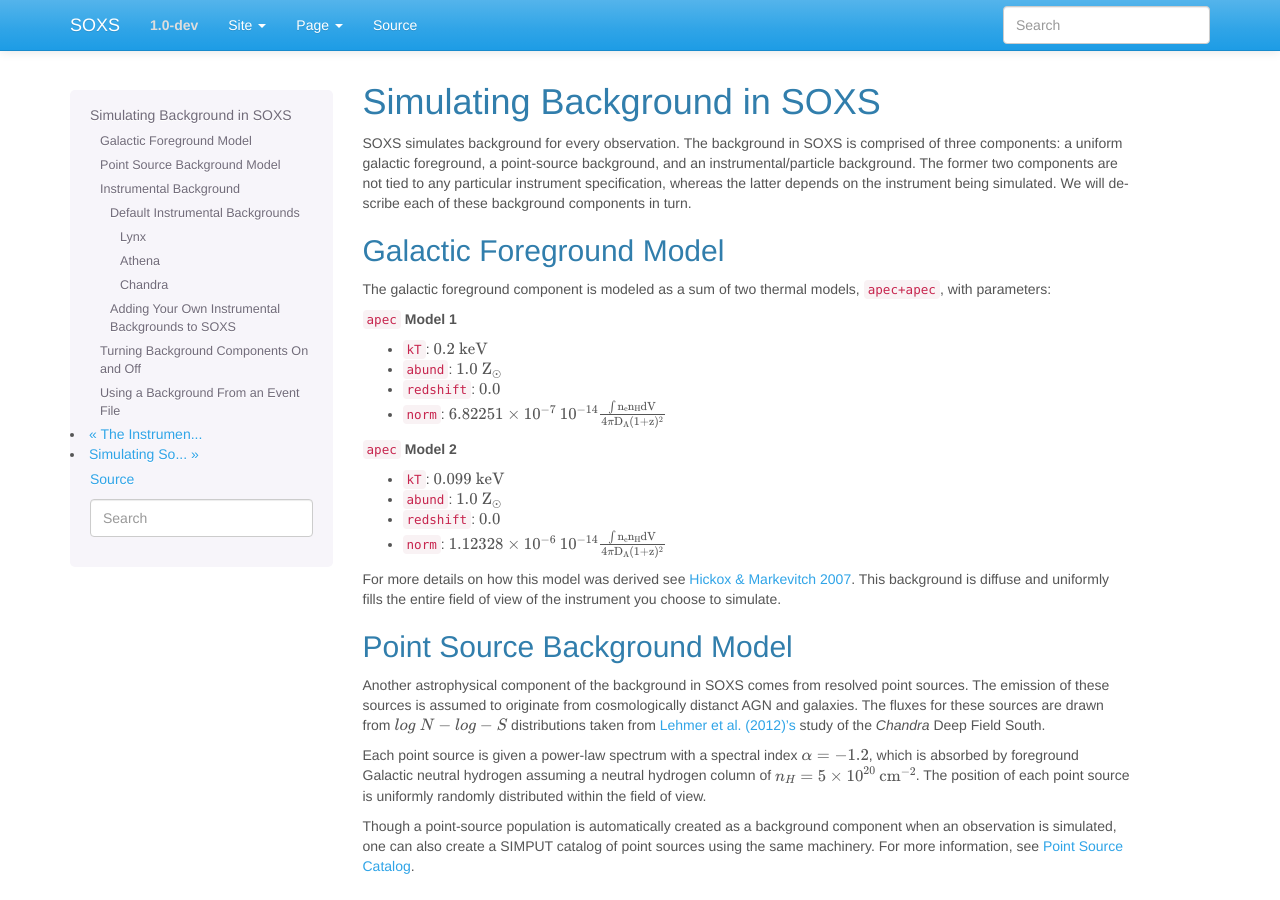
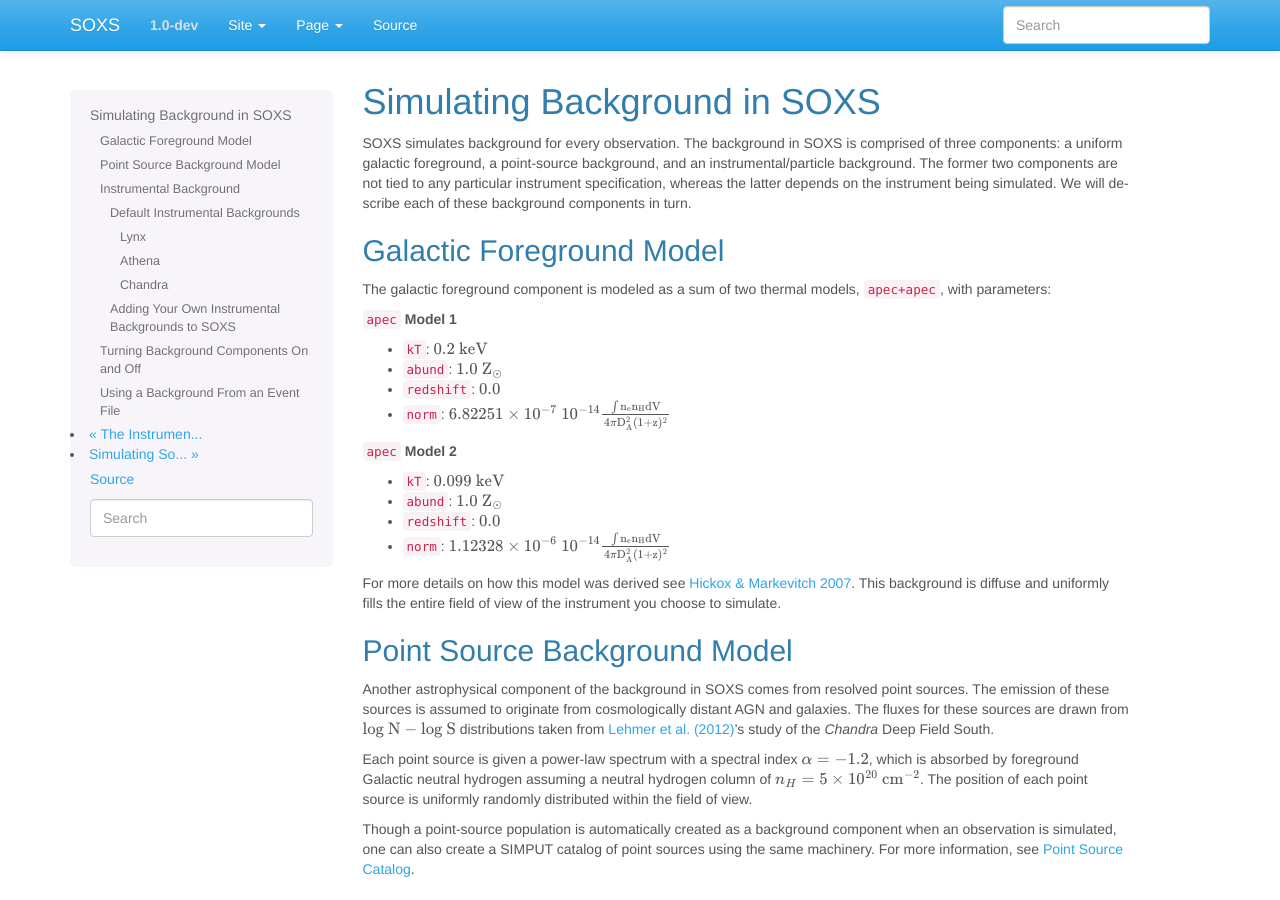
Before and after one commit to lynx-x-ray-observatory/soxs, a Sphinx documentation site: the page built from doc/source/users_guide/background.rst, in a window 1280 px wide and 900 px high. Built offline with Sphinx 7.4.7, drawn with Linux system fonts in a browser that asks for light colours.

Commit message:
Little doc fixes

```diff
--- a/doc/source/users_guide/background.rst
+++ b/doc/source/users_guide/background.rst
@@ -21,14 +21,14 @@
 * ``kT``: :math:`\rm{0.2~keV}`
 * ``abund``: :math:`\rm{1.0~Z_\odot}`
 * ``redshift``: :math:`0.0`
-* ``norm``: :math:`\rm{6.82251 \times 10^{-7}~10^{-14}\frac{\int{n_en_HdV}}{4{\pi}D_A(1+z)^2}}`
+* ``norm``: :math:`\rm{6.82251 \times 10^{-7}~10^{-14}\frac{\int{n_en_HdV}}{4{\pi}D_A^2(1+z)^2}}`
 
 ``apec`` **Model 2**
 
 * ``kT``: :math:`\rm{0.099~keV}`
 * ``abund``: :math:`\rm{1.0~Z_\odot}`
 * ``redshift``: :math:`0.0`
-* ``norm``: :math:`\rm{1.12328 \times 10^{-6}~10^{-14}\frac{\int{n_en_HdV}}{4{\pi}D_A(1+z)^2}}`
+* ``norm``: :math:`\rm{1.12328 \times 10^{-6}~10^{-14}\frac{\int{n_en_HdV}}{4{\pi}D_A^2(1+z)^2}}`
 
 For more details on how this model was derived see
 `Hickox & Markevitch 2007 <http://adsabs.harvard.edu/abs/2007ApJ...661L.117H>`_.
@@ -42,9 +42,9 @@
 
 Another astrophysical component of the background in SOXS comes from resolved
 point sources. The emission of these sources is assumed to originate from
-cosmologically distanct AGN and galaxies. The fluxes for these sources are drawn
-from :math:`log~N - log-S` distributions taken from
-`Lehmer et al. (2012)'s <http://adsabs.harvard.edu/abs/2012ApJ...752...46L>`_
+cosmologically distant AGN and galaxies. The fluxes for these sources are drawn
+from :math:`\rm{log}~N-\rm{log}~S` distributions taken from
+`Lehmer et al. (2012) <http://adsabs.harvard.edu/abs/2012ApJ...752...46L>`_'s
 study of the *Chandra* Deep Field South.
 
 Each point source is given a power-law spectrum with a spectral index
```
